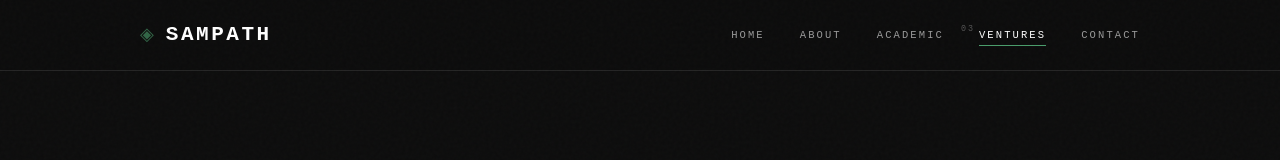
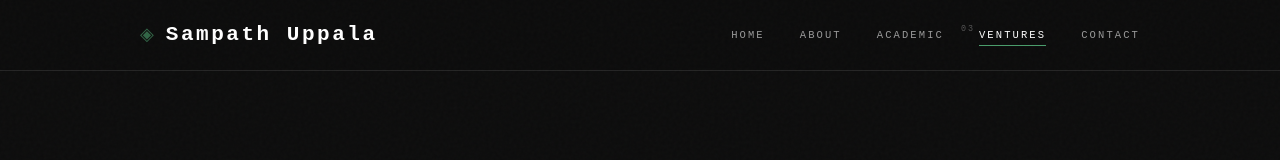
Before and after one commit to Uppalasampath/Uppalasampath.github.io, a plain HTML site: page ventures.html in a window 1280 px wide. Shown: the top 160 px of the page. Drawn offline with Linux system fonts and the light colour scheme.

Commit message:
Update ventures.html

```diff
--- a/ventures.html
+++ b/ventures.html
@@ -14,7 +14,7 @@
         <div class="container header-inner">
             <a href="index.html" class="logo-block">
                 <span class="logo-symbol">◈</span>
-                <h1>SAMPATH</h1>
+                <h1>Sampath Uppala</h1>
             </a>
             <nav>
                 <ul>
```
